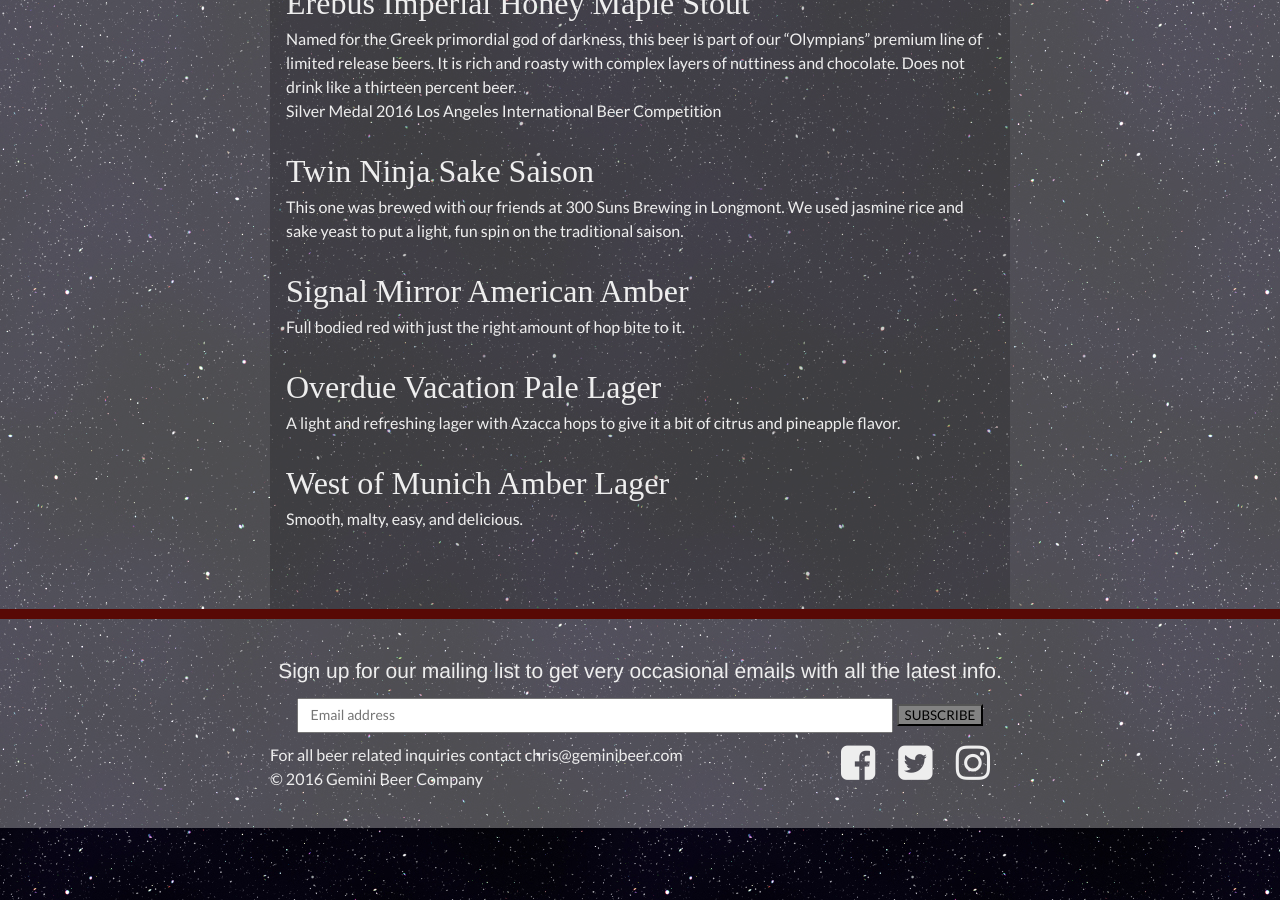
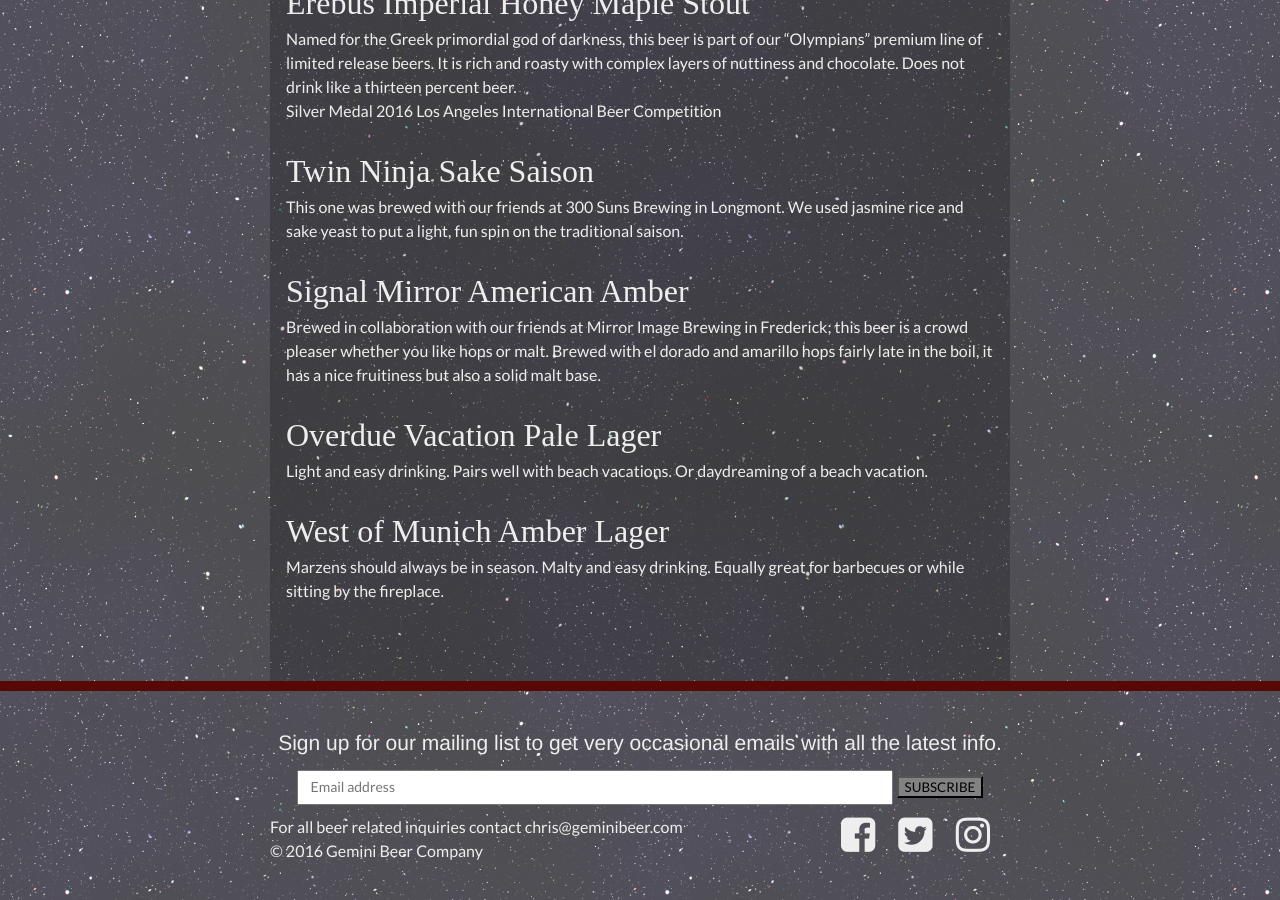
Before and after one commit to emddutton/static_playground, a Jekyll site: the page built from thebeers.html, in a window 1280 px wide and 900 px high, scrolled down 580 px. Built offline with Jekyll 4.4.1, drawn with Linux system fonts in a browser that asks for light colours; nearby versions of some CDN libraries; comment, search, counter and statistics services are not loaded.

Commit message:
Update thebeers.html

```diff
--- a/thebeers.html
+++ b/thebeers.html
@@ -21,11 +21,13 @@
 
 		<li><span>Twin Ninja Sake Saison</span>This one was brewed with our friends at 300 Suns Brewing in Longmont. We used jasmine rice and sake yeast to put a light, fun spin on the traditional saison.</li>
 
-		<li><span>Signal Mirror	American Amber</span>Full bodied red with just the right amount of hop bite to it.</li>
+		<li><span>Signal Mirror	American Amber</span>Brewed in collaboration with our friends at Mirror Image Brewing in Frederick; this beer is a crowd pleaser whether you like hops or malt.  Brewed with el dorado and amarillo hops fairly late in the boil,  it has a nice fruitiness but also a solid malt base.</li>
 
-		<li><span>Overdue Vacation Pale Lager</span>A light and refreshing lager with Azacca hops to give it a bit of citrus and pineapple flavor.</li>
+		<li><span>Overdue Vacation Pale Lager</span>Light and easy drinking.  Pairs well with beach vacations.  Or daydreaming of a beach vacation.</li>
 
-		<li><span>West of Munich Amber Lager</span>Smooth, malty, easy, and delicious. </li>
+		<li><span>West of Munich Amber Lager</span>Marzens should always be in season.  Malty and easy drinking.  Equally great for barbecues or while sitting by the fireplace.
+
+ </li>
 		</ul>
 
 		<!-- <h3>The Olympians</h3>
```
